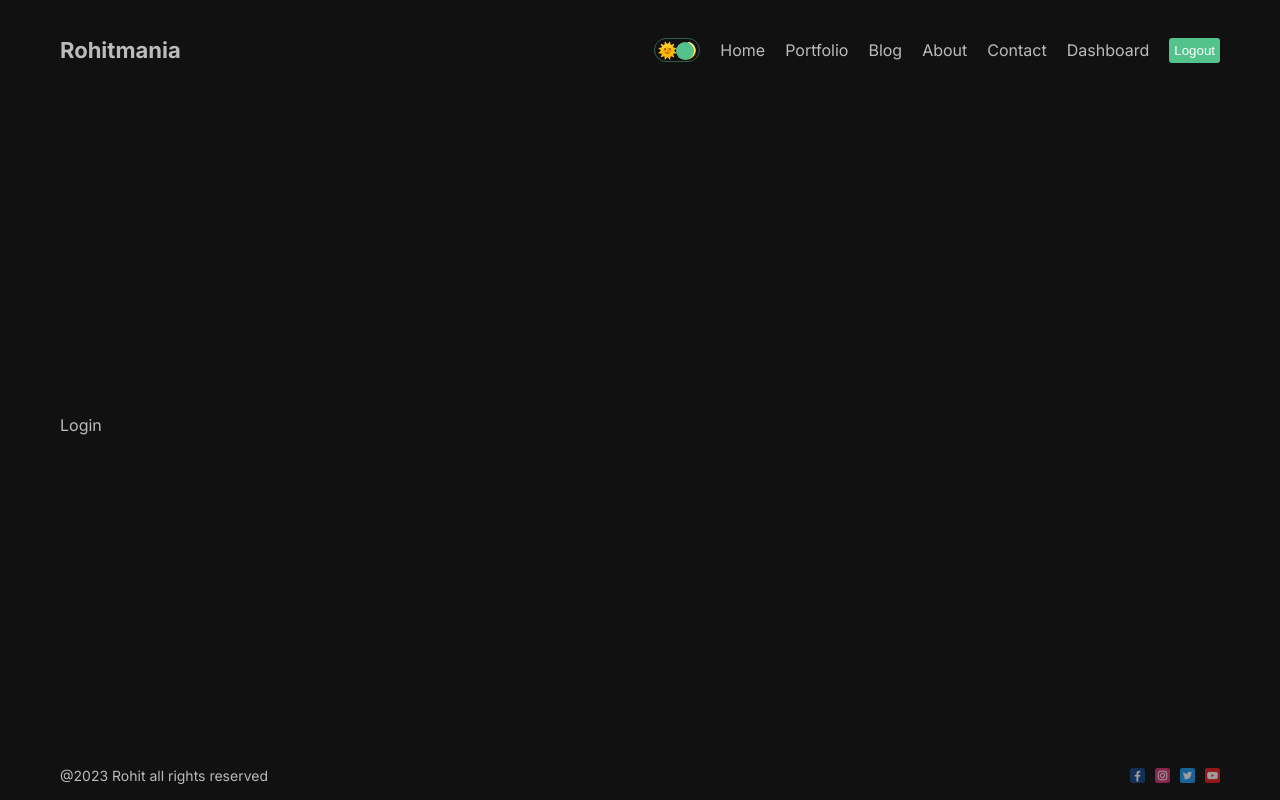
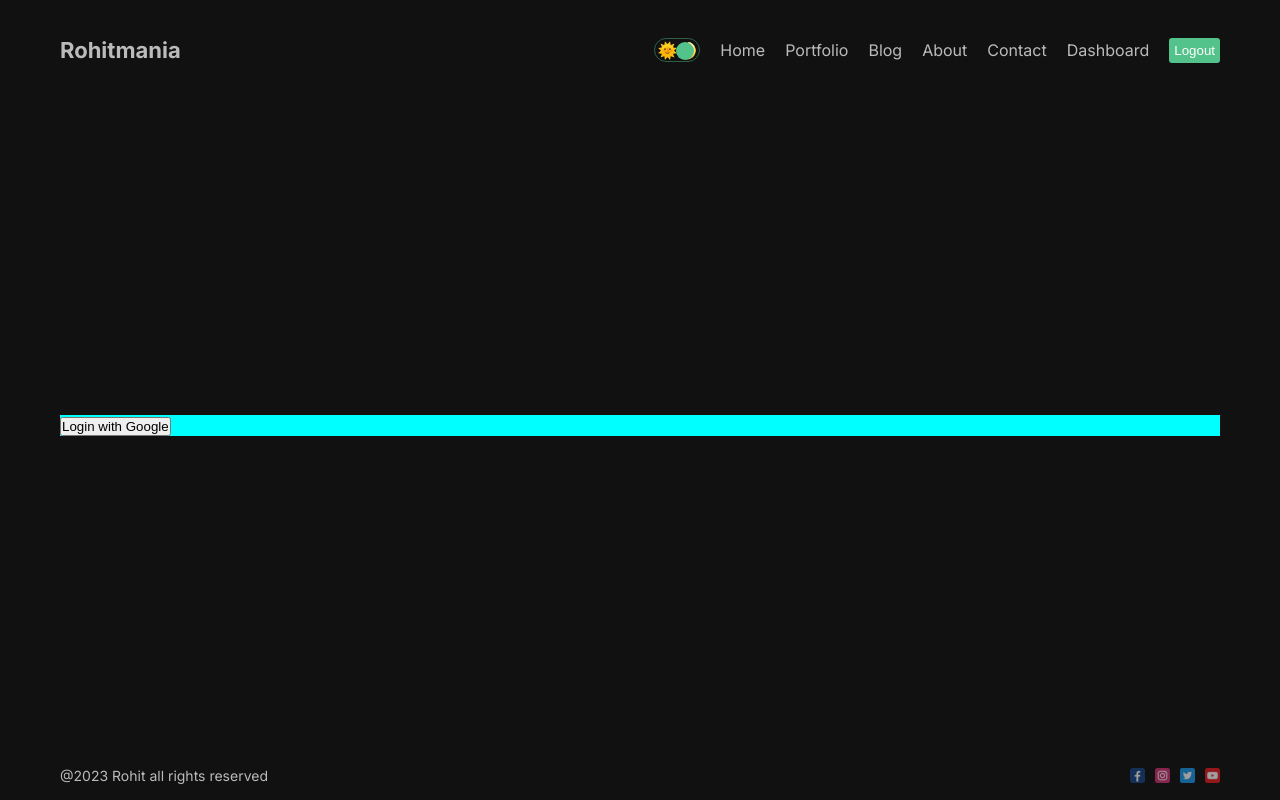
Before and after one commit to Rohitkumar123github/post, a Next.js app: page /dashboard/login in a window 1280 px wide. Built offline with nearby package versions, Linux system fonts and the light colour scheme.

Commit message:
added nextAuth and provided google login option

```diff
--- a/package.json
+++ b/package.json
@@ -13,6 +13,7 @@
     "eslint-config-next": "13.4.4",
     "mongoose": "6.11.1",
     "next": "13.4.4",
+    "next-auth": "^4.22.1",
     "react": "18.2.0",
     "react-dom": "18.2.0",
     "swr": "^2.1.5"
--- a/src/app/dashboard/(auth)/login/page.jsx
+++ b/src/app/dashboard/(auth)/login/page.jsx
@@ -1,8 +1,12 @@
+"use client"
 import React from 'react'
 import styles from './page.module.css'
+import { signIn } from 'next-auth/react'
 const Login = () => {
   return (
-    <div>Login</div>
+    <div className={styles.container}>
+      <button onClick={()=>signIn()}>Login with Google</button>
+    </div>
   )
 }
 
--- a/src/app/layout.js
+++ b/src/app/layout.js
@@ -3,6 +3,8 @@ import './globals.css'
 import { Inter } from 'next/font/google'
 import Footer from '../components/footer/Footer'
 import { ThemeProvider } from '../../context/ThemeContext'
+import AuthProvider from '../components/AuthProvider/AuthProvider'
+
 const inter = Inter({ subsets: ['latin'] })
 
 export const metadata = {
@@ -15,11 +17,13 @@ export default function RootLayout({ children }) {
     <html lang="en">
       <body className={inter.className}>
         <ThemeProvider>
+          <AuthProvider>
         <div className='container'>
           <Navbar />
           {children}
           <Footer />
         </div>
+        </AuthProvider>
         </ThemeProvider>
 
 
```
Also changed, not shown: src/app/api/auth/[...nextauth]/route.js (added, +17 -0 lines), src/app/dashboard/page.jsx (+5 -2 lines), src/components/AuthProvider/AuthProvider.jsx (added, +10 -0 lines), 1 other file (tests, documents, lock files or other folders).
